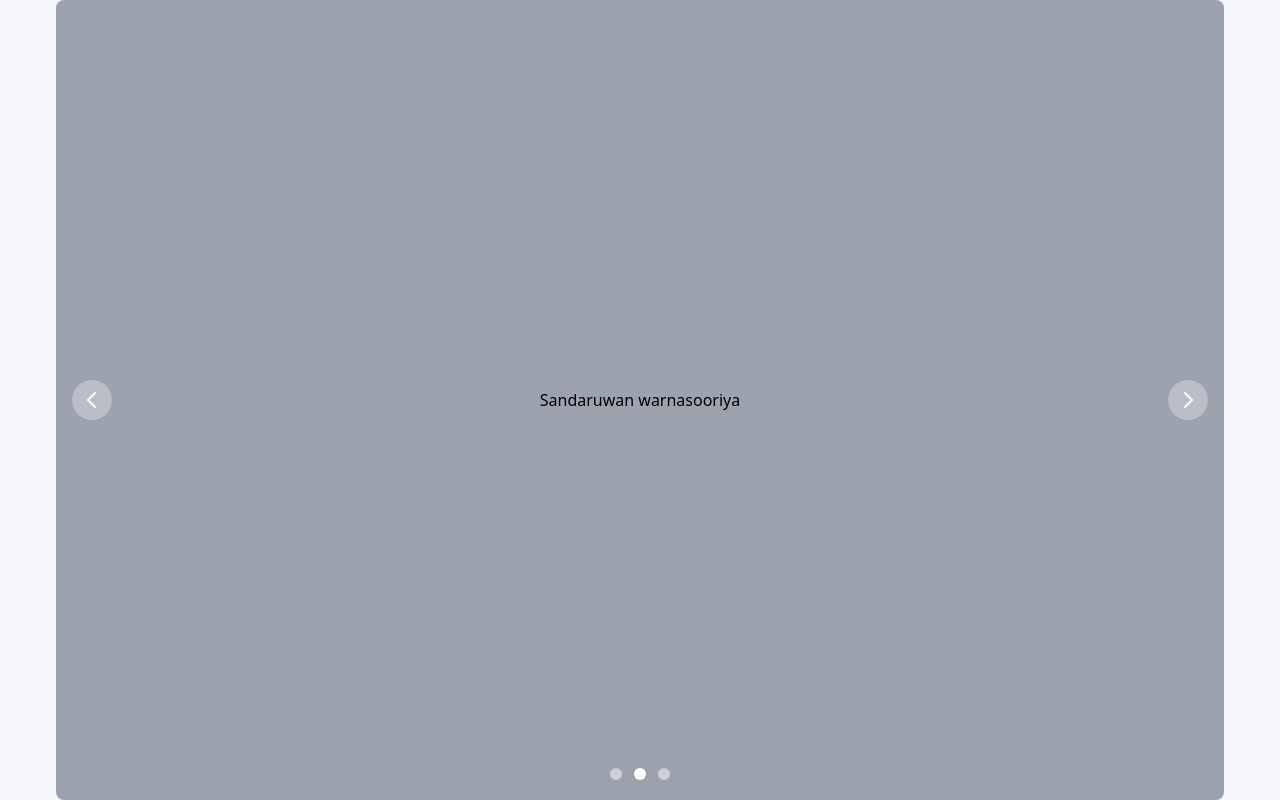
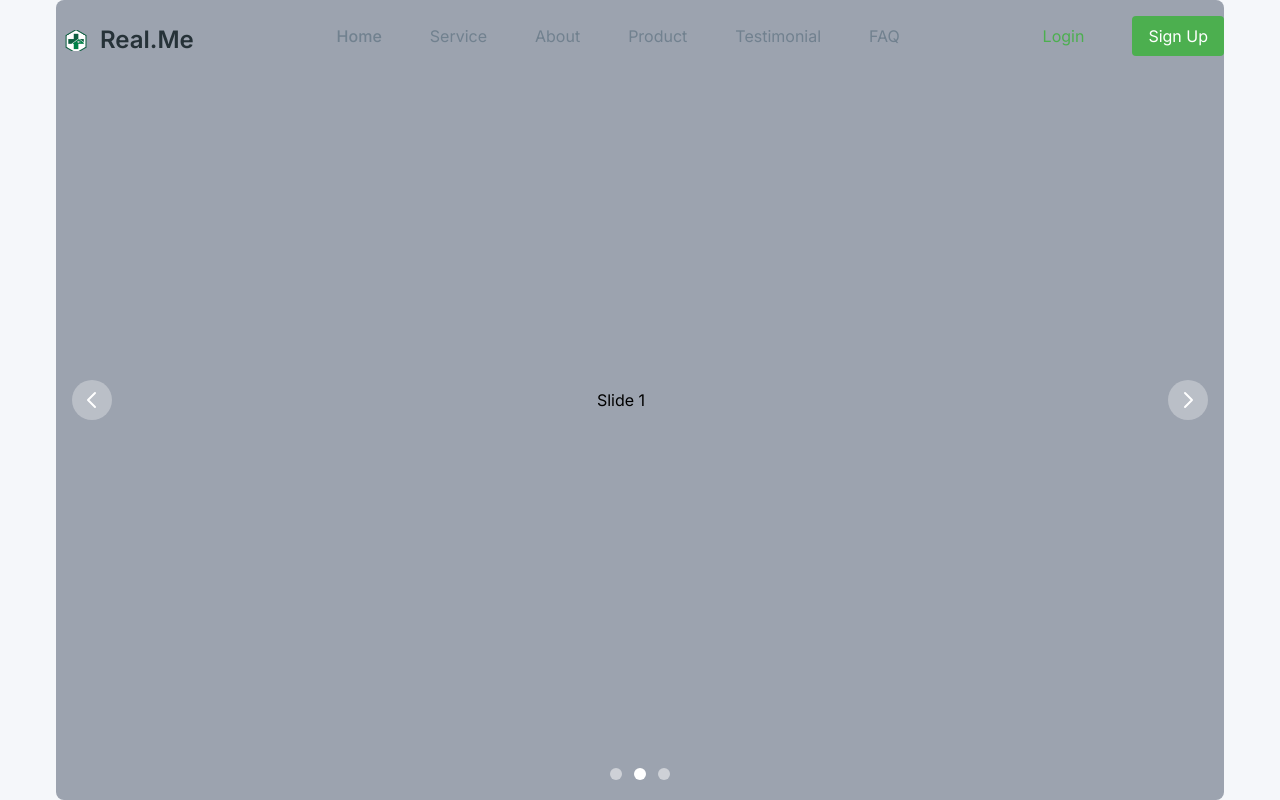
Before and after one commit to cswarnasooriya/Real.Me, a React (Vite) app in the folder frontend/: page / in a window 1280 px wide. Built offline with nearby package versions, Linux system fonts and the light colour scheme; a web font is replaced by a local one.

Commit message:
Home section updated

```diff
--- a/frontend/src/components/Home.jsx
+++ b/frontend/src/components/Home.jsx
@@ -1,13 +1,15 @@
-
 import { Carousel } from "flowbite-react";
+// import banner from '../assets/banner.png'
+import '../App.css';
 
 const Home = () => {
   return (
-    <div className="bg-neutralSilver">
-        <div className="px-4 lg:px-14 max-w-screen-2xl mx-auto min-h-screen h-screen">
+    <div className="bg-neutralSilver ">
+        <div className="px-4 lg:px-14 max-w-screen mx-auto min-h-screen h-screen">
+
         <Carousel>
         <div className="flex h-full items-center justify-center bg-gray-400 dark:bg-gray-700 dark:text-white">
-              Sandaruwan warnasooriya
+          Slide 1
         </div>
         <div className="flex h-full items-center justify-center bg-gray-400 dark:bg-gray-700 dark:text-white">
           Slide 2
--- a/frontend/src/components/Navbar.jsx
+++ b/frontend/src/components/Navbar.jsx
@@ -4,6 +4,7 @@ import logo_1 from '../assets/logo_1.png'
 import {Link} from 'react-scroll';
 import { IoMdMenu } from "react-icons/io";
 import { IoMdCloseCircleOutline } from "react-icons/io";
+import '../App.css';
 
 
 
```
Also changed, not shown: frontend/src/assets/banner.png (added). Lines whose indentation alone changed are shown as unchanged.
